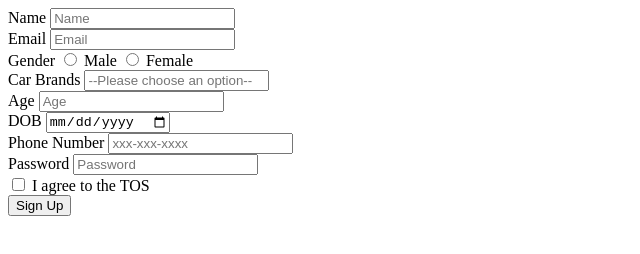
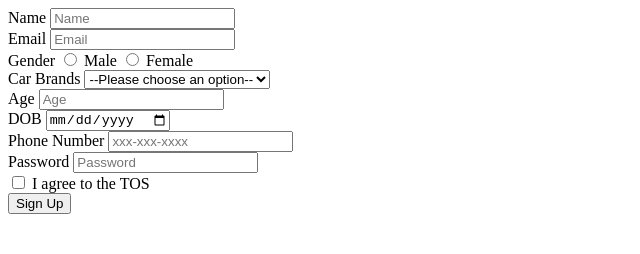
Before and after one commit to acciojob/signup-form-car-bharathboienipalli, a website: page main.html in a window 1280 px wide. Shown: the whole page, without its empty margins (0-640 px from the left). Drawn offline with Linux system fonts and the light colour scheme.

Commit message:
created a submission

```diff
--- a/main.html
+++ b/main.html
@@ -22,7 +22,12 @@
 		<label for="gender_f">Female</label><br>
 
 		<label for="cars">Car Brands</label>
-		<input type="select" id="cars" placeholder="--Please choose an option--" required><br>
+		<select id="cars" name="cars" required>
+		<option value="">--Please choose an option--</option>
+		<option value="bmw">BMW</option>
+		<option value="mahindra">Mahindra</option>
+		<option value="toyota">Toyota</option>
+		</select><br>
 
 		<label for="age">Age</label>
 		<input type="number" id="age" placeholder="Age" required><br>
```
